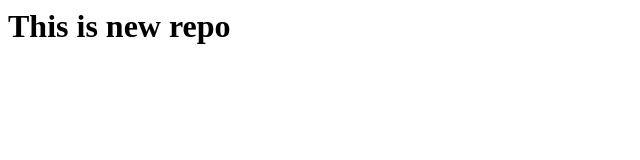
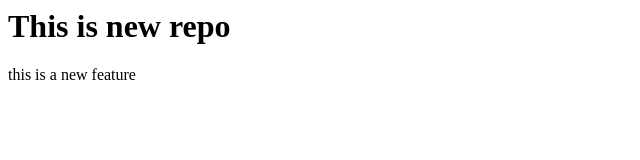
Before and after one commit to NIZAMSHAIK5/LocalRepo, a plain HTML site: page index.html in a window 1280 px wide. Shown: the whole page, without its empty margins (0-640 px from the left). Drawn offline with Linux system fonts and the light colour scheme.

Commit message:
Add new feature

```diff
--- a/index.html
+++ b/index.html
@@ -1 +1,2 @@
 <h1>This is new repo</h1>
+<h> this is a new feature</h>
```
